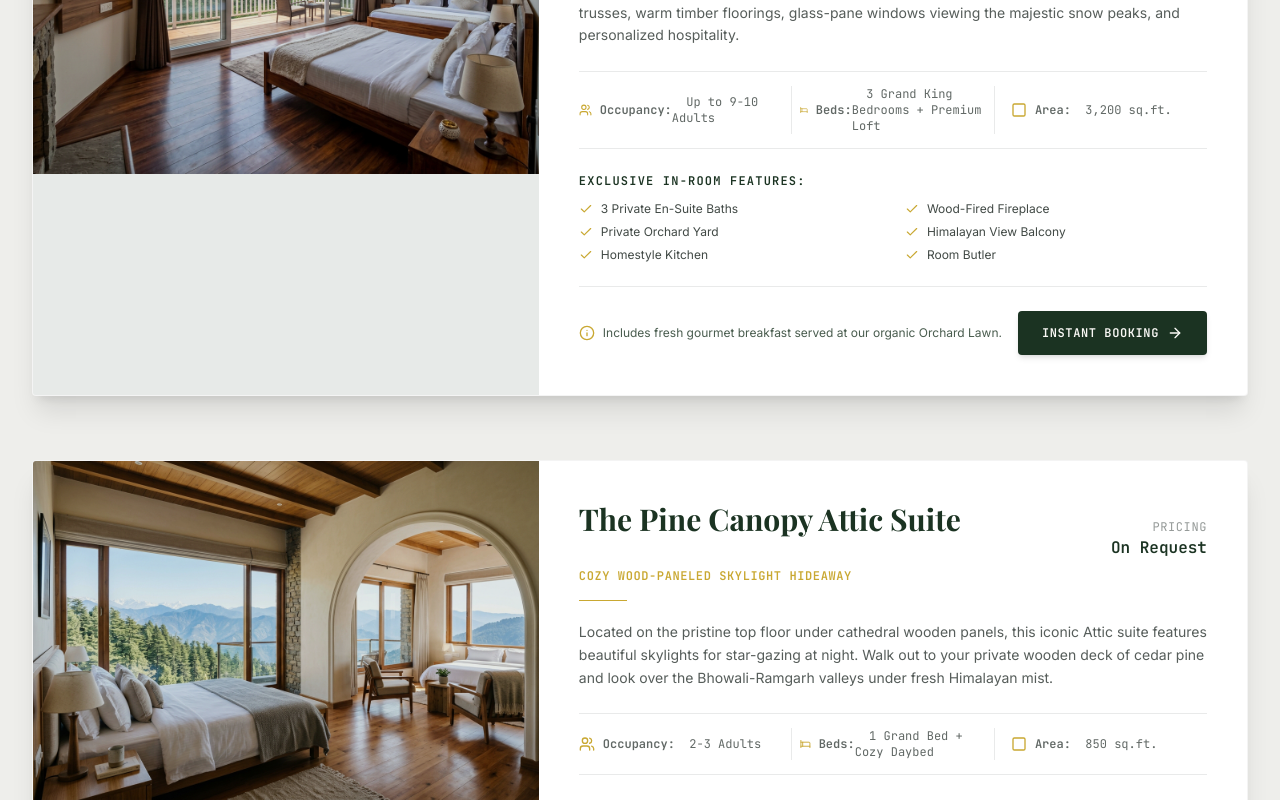
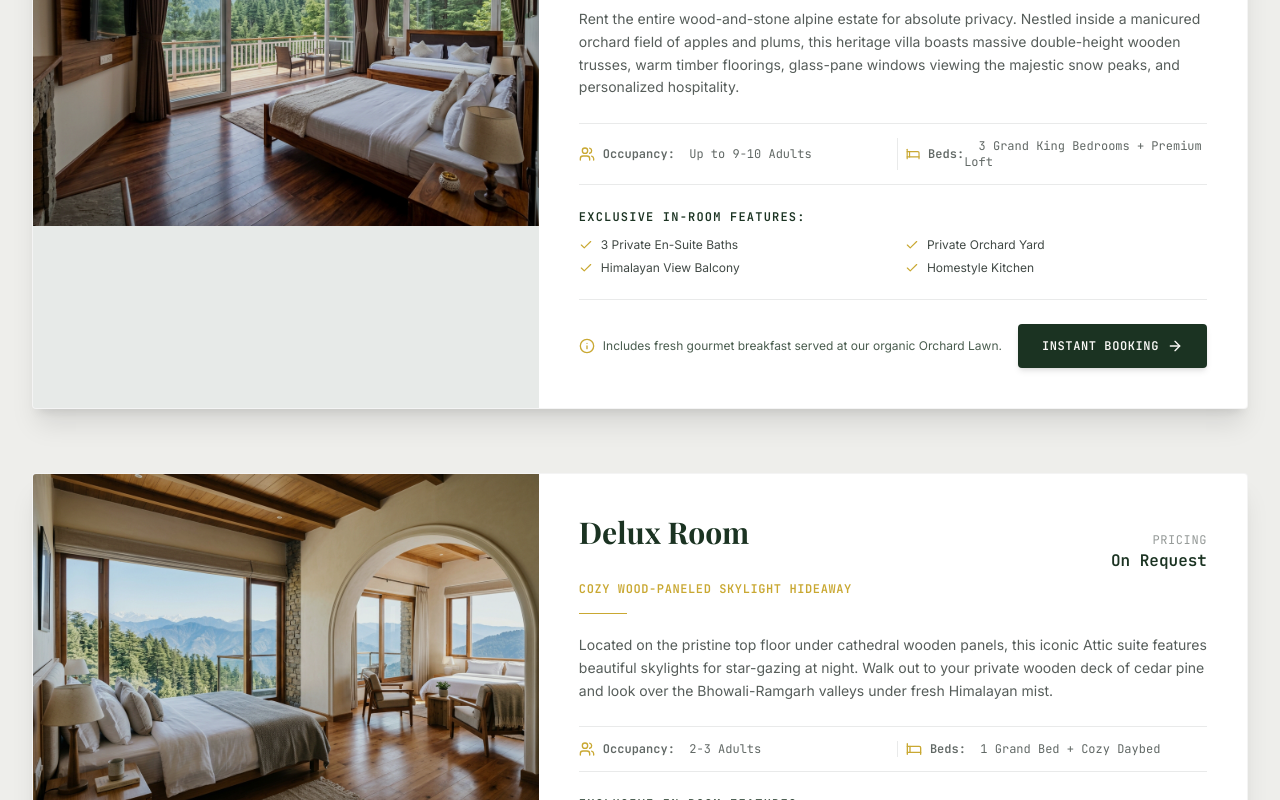
Before and after one commit to swapneelshirsatss-oss/Whispering-Pines-Gemini, a React (Vite) app: page / in a window 1280 px wide. Shown: the part 2320-3120 px from the top of the page. Built offline with nearby package versions, Linux system fonts and the light colour scheme; a web font is replaced by a local one.

Commit message:
refactor: update room inventory and resort content
- Rename and reorganize room categories
- Simplify room attributes and remove size field
- Clean up footer by removing developer documentation
- Update resort description with legacy branding context

```diff
--- a/src/components/AboutSection.tsx
+++ b/src/components/AboutSection.tsx
@@ -40,8 +40,8 @@ export default function AboutSection() {
 
             <p className="text-base text-[#2C3531]/90 font-sans leading-relaxed">
               Tucked away on the scenic Bhowali-Ramgarh-Mukteshwar Road in Malla Ramgarh,
-              <strong> Whispering Pines Resort Mukteshwar</strong> (locally revered as <i>Casa De Bello - Whistling Pines</i>)
-              is a rare, boutique homestay experience. Perched at an altitude of 1,780 meters, this
+              <strong> Whispering Pines Resort Mukteshwar</strong> (formerly known as <strong>Clark Exotica</strong> and locally revered as <i>Casa De Bello - Whistling Pines</i>)
+              is a rare, boutique homestay experience. Continuing the legacy of the Clark Exotica brand, we ensure our loyal customers and new guests receive the same exceptional hospitality. Perched at an altitude of 1,780 meters, this
               sanctuary offers absolute solace, away from the humdrum of city traffic and crowded commercial hill stations.
             </p>
             <p className="text-base text-[#2C3531]/90 font-sans leading-relaxed">
@@ -78,7 +78,7 @@ export default function AboutSection() {
               <LazyImage
                 src={resortDiningHallImg}
                 alt="Beautiful and elegant wood-crafted dining hall and restaurant inside Whispering Pines Resort"
-                className="w-full h-[380px] sm:h-[480px] hover:scale-105 transition-transform duration-500"
+                className="w-full aspect-video sm:aspect-auto sm:h-[480px] lg:h-[520px] object-cover hover:scale-105 transition-transform duration-500"
                 referrerPolicy="no-referrer"
               />
               {/* Highlight Overlay */}
--- a/src/components/LazyImage.tsx
+++ b/src/components/LazyImage.tsx
@@ -1,5 +1,4 @@
 import React, { useState, useEffect, useRef } from 'react';
-import { motion } from 'motion/react';
 
 interface LazyImageProps extends React.ImgHTMLAttributes<HTMLImageElement> {
   src: string;
@@ -16,56 +15,27 @@ export default function LazyImage({
   ...props
 }: LazyImageProps) {
   const [isLoaded, setIsLoaded] = useState(false);
-  const [isInView, setIsInView] = useState(false);
   const imgRef = useRef<HTMLImageElement>(null);
 
   useEffect(() => {
-    const observer = new IntersectionObserver(
-      (entries) => {
-        entries.forEach((entry) => {
-          if (entry.isIntersecting) {
-            setIsInView(true);
-            if (imgRef.current) {
-              observer.unobserve(imgRef.current);
+    if (imgRef.current?.complete) {
+      setIsLoaded(true);
     }
-          }
-        });
-      },
-      {
-        rootMargin: '50px 0px', // Load slightly before it comes into view
-        threshold: 0.01,
-      }
-    );
-
-    if (imgRef.current) {
-      observer.observe(imgRef.current);
-    }
-
-    return () => {
-      if (imgRef.current) {
-        observer.unobserve(imgRef.current);
-      }
-    };
-  }, []);
+  }, [src]);
 
   return (
     <div className={`relative overflow-hidden ${className}`} style={{ backgroundColor: placeholderColor }}>
-      {isInView && (
-        <motion.img
+      <img
         ref={imgRef}
         src={src}
         alt={alt}
-          initial={{ opacity: 0 }}
-          animate={{ opacity: isLoaded ? 1 : 0 }}
-          transition={{ duration: 0.5, ease: 'easeOut' }}
+        loading="lazy"
         onLoad={() => setIsLoaded(true)}
-          className={`w-full h-full object-cover ${isLoaded ? 'opacity-100' : 'opacity-0'}`}
+        className={`w-full h-full object-cover transition-opacity duration-700 ease-out ${
+          isLoaded ? 'opacity-100' : 'opacity-0'
+        }`}
         {...props}
       />
-      )}
-      {!isInView && (
-        <div ref={imgRef} className="w-full h-full absolute inset-0" />
-      )}
     </div>
   );
 }
--- a/src/components/RoomInventoryList.tsx
+++ b/src/components/RoomInventoryList.tsx
@@ -1,5 +1,5 @@
 import React, { useState } from "react";
-import { Users, Bed, Square, Check, ArrowRight, Apple, Snowflake, Info } from "lucide-react";
+import { Users, Bed, Check, ArrowRight, Apple, Snowflake, Info } from "lucide-react";
 import { ROOMS_INVENTORY, generateWhatsAppLink } from "../data";
 import LazyImage from "./LazyImage";
 
@@ -16,8 +16,8 @@ export default function RoomInventoryList() {
   const filteredRooms = ROOMS_INVENTORY.filter((room) => {
     if (filter === "all") return true;
     if (filter === "villa") return room.id === "entire-cottage";
-    if (filter === "suite") return room.id === "attic-suite";
-    if (filter === "deluxe") return room.id === "orchard-room" || room.id === "cedar-room";
+    if (filter === "suite") return room.id === "delux-room";
+    if (filter === "deluxe") return room.id === "delux-room" || room.id === "orchard-room" || room.id === "cedar-room";
     return true;
   });
 
@@ -115,18 +115,14 @@ export default function RoomInventoryList() {
                   </p>
 
                   {/* Badges Bar */}
-                  <div className="grid grid-cols-3 gap-2 py-3.5 border-y border-[#2C3531]/10 mb-6 text-xs text-[#2C3531]/75 font-mono">
+                  <div className="grid grid-cols-2 gap-2 py-3.5 border-y border-[#2C3531]/10 mb-6 text-xs text-[#2C3531]/75 font-mono">
                     <span className="flex items-center">
                       <Users className="w-4 h-4 mr-2 text-[#c9a832]" />
                       <strong>Occupancy:</strong> &nbsp; {room.capacity}
                     </span>
-                    <span className="flex items-center border-x border-[#2C3531]/10 px-2">
+                    <span className="flex items-center border-l border-[#2C3531]/10 pl-2">
                       <Bed className="w-4 h-4 mr-2 text-[#c9a832]" />
                       <strong>Beds:</strong> &nbsp; {room.bedType}
-                    </span>
-                    <span className="flex items-center pl-2">
-                      <Square className="w-4 h-4 mr-2 text-[#c9a832]" />
-                      <strong>Area:</strong> &nbsp; {room.size}
                     </span>
                   </div>
 
--- a/src/data.ts
+++ b/src/data.ts
@@ -46,27 +46,23 @@ export const ROOMS_INVENTORY: RoomOption[] = [
     subtitle: "Complete Alpine Luxury with Private Orchard & Fireplace",
     capacity: "Up to 9-10 Adults",
     bedType: "3 Grand King Bedrooms + Premium Loft",
-    size: "3,200 sq.ft.",
     pricePerNight: 15999,
     featured: true,
     image: villaSuiteBedroomImg,
     amenities: [
       "3 Private En-Suite Baths",
-      "Wood-Fired Fireplace",
       "Private Orchard Yard",
       "Himalayan View Balcony",
-      "Homestyle Kitchen",
-      "Room Butler"
+      "Homestyle Kitchen"
     ],
     description: "Rent the entire wood-and-stone alpine estate for absolute privacy. Nestled inside a manicured orchard field of apples and plums, this heritage villa boasts massive double-height wooden trusses, warm timber floorings, glass-pane windows viewing the majestic snow peaks, and personalized hospitality."
   },
   {
-    id: "attic-suite",
-    name: "The Pine Canopy Attic Suite",
+    id: "delux-room",
+    name: "Delux Room",
     subtitle: "Cozy Wood-Paneled Skylight Hideaway",
     capacity: "2-3 Adults",
     bedType: "1 Grand Bed + Cozy Daybed",
-    size: "850 sq.ft.",
     pricePerNight: 6499,
     featured: false,
     image: cedarSuiteBedroomImg,
@@ -86,7 +82,6 @@ export const ROOMS_INVENTORY: RoomOption[] = [
     subtitle: "Ground Floor Serenity Overlooking Fruits & Blooms",
     capacity: "2 Adults",
     bedType: "1 Premium Double Bed",
-    size: "620 sq.ft.",
     pricePerNight: 4999,
     featured: false,
     image: orchardRoomImg,
@@ -106,7 +101,6 @@ export const ROOMS_INVENTORY: RoomOption[] = [
     subtitle: "Premium Comfort Infused with Pine Aromatics",
     capacity: "2 Adults",
     bedType: "1 Premium Double Bed",
-    size: "540 sq.ft.",
     pricePerNight: 3999,
     featured: false,
     image: familyTwinRoomImg,
--- a/src/types.ts
+++ b/src/types.ts
@@ -8,7 +8,6 @@ export interface RoomOption {
   subtitle: string;
   capacity: string;
   bedType: string;
-  size: string;
   pricePerNight: number;
   featured: boolean;
   image: string;
```
Also changed, not shown: src/components/FooterSection.tsx (+2 -65 lines), 1 other file (tests, documents, lock files or other folders). Lines whose indentation alone changed are shown as unchanged.
